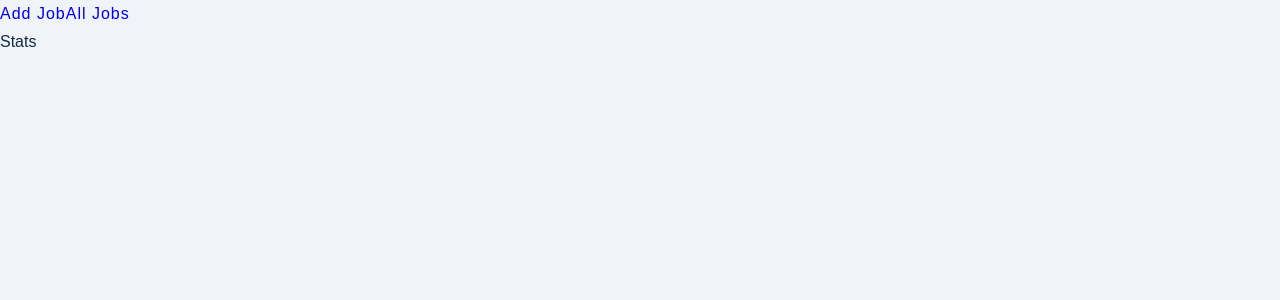
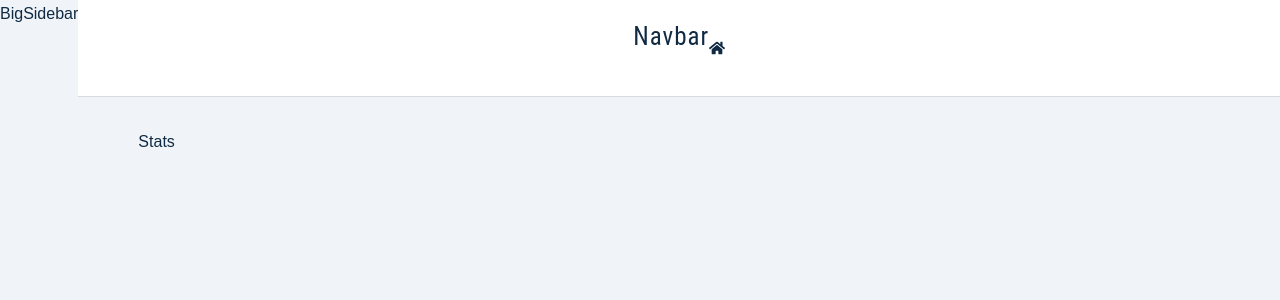
Before and after one commit to emirhansevincc/Jobify, a React (Create React App) app in the folder client/: page / in a window 1280 px wide. Shown: the top 300 px of the page. Built offline with nearby package versions, Linux system fonts and the light colour scheme; sample sign-in values are in the browser's storage.

Commit message:
SharedLayout | Navbar, smallsidebar, bigsidebar comp.

```diff
--- /dev/null
+++ b/client/src/components/BigSidebar.js
@@ -0,0 +1,10 @@
+import React from 'react'
+import Wrapper from '../assets/wrappers/BigSidebar'
+
+const BigSidebar = () => {
+  return (
+    <div>BigSidebar</div>
+  )
+}
+
+export default BigSidebar
--- /dev/null
+++ b/client/src/components/Navbar.js
@@ -0,0 +1,14 @@
+import React from 'react'
+import Wrapper from '../assets/wrappers/Navbar'
+import {FaHome} from 'react-icons/fa'
+
+function Navbar() {
+  return (
+    <Wrapper>
+        <h4>Navbar</h4>
+        <FaHome />
+    </Wrapper>
+  )
+}
+
+export default Navbar
--- /dev/null
+++ b/client/src/components/SmallSidebar.js
@@ -0,0 +1,12 @@
+import React from 'react'
+import Wrapper from '../assets/wrappers/SmallSidebar'
+
+function SmallSidebar() {
+  return (
+    <Wrapper>
+        <h4>SmallSidebar</h4>
+    </Wrapper>
+  )
+}
+
+export default SmallSidebar
--- a/client/src/components/index.js
+++ b/client/src/components/index.js
@@ -1,9 +1,15 @@
 import Logo from "./Logo";
 import FormRow from "./FormRow";
 import Alert from "./Alert";
+import Navbar from "./Navbar";
+import SmallSidebar from "./SmallSidebar";
+import BigSidebar from "./BigSidebar";
 
 export {
     Logo,
     FormRow,
     Alert,
+    Navbar,
+    SmallSidebar,
+    BigSidebar
 };
--- a/client/src/pages/dashboard/SharedLayout.js
+++ b/client/src/pages/dashboard/SharedLayout.js
@@ -1,15 +1,21 @@
 import React from 'react'
 import Wrapper from '../../assets/wrappers/SharedLayout.js'
 import { Link, Outlet } from 'react-router-dom'
+import { Navbar, SmallSidebar, BigSidebar } from '../../components'
 
 const SharedLayout = () => {
   return (
     <Wrapper>
-      <nav>
-        <Link to="add-job">Add Job</Link>
-        <Link to="all-jobs">All Jobs</Link>
-      </nav>
-      <Outlet />
+      <main className='dashboard'>
+        <SmallSidebar />
+        <BigSidebar />
+        <div>
+          <Navbar />
+          <div className='dashboard-page'>
+            <Outlet />
+          </div>
+        </div>
+      </main>
     </Wrapper>
   )
 }
--- a/package.json
+++ b/package.json
@@ -27,6 +27,7 @@
     "jsonwebtoken": "^9.0.0",
     "mongoose": "^7.0.3",
     "morgan": "^1.10.0",
+    "react-icons": "^4.8.0",
     "validator": "^13.9.0"
   }
 }
```
Also changed, not shown: 1 other file (tests, documents, lock files or other folders).
